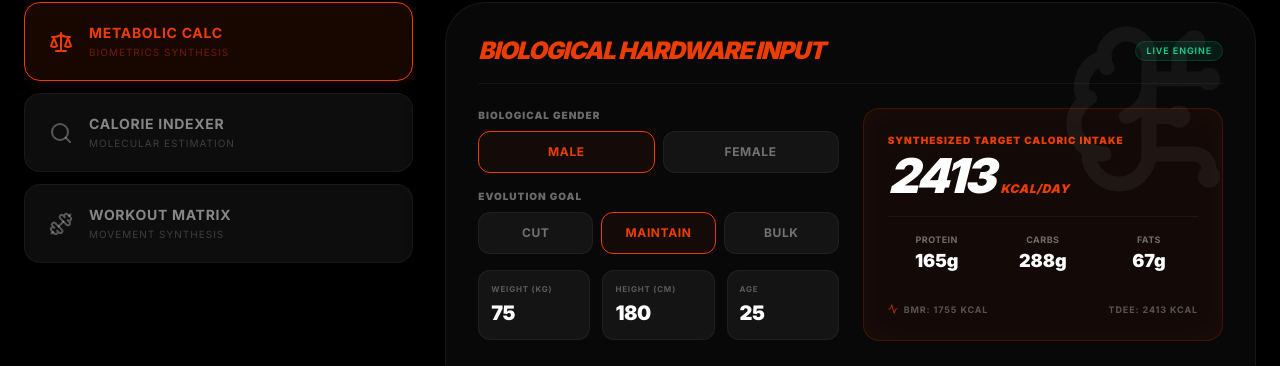
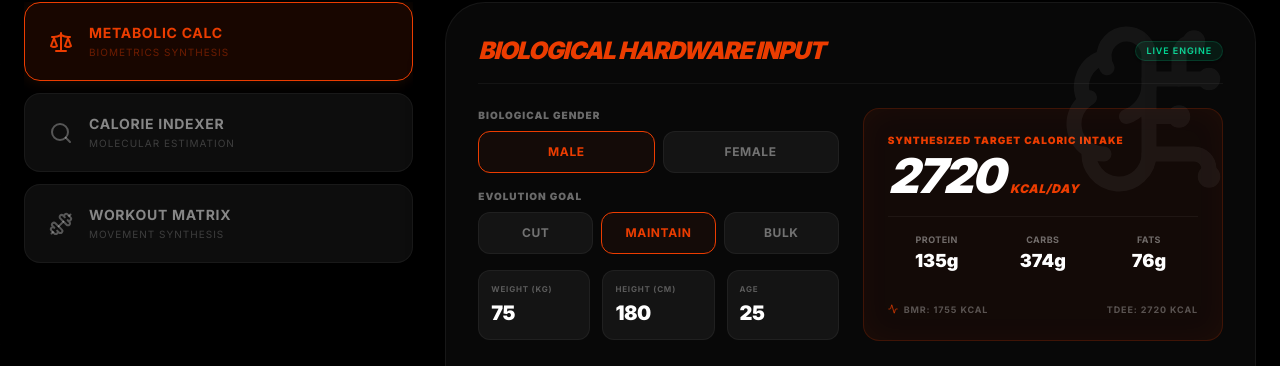
Before and after one commit to gousiya05/fitness, a React (Vite) app: page / in a window 1280 px wide. Shown: the part 1336-1702 px from the top of the page. Built offline with nearby package versions, Linux system fonts and the light colour scheme; a web font is replaced by a local one.

Commit message:
feat: Connect landing page biometrics sandbox dynamically with the main Dashboard telemetry and fuel targets

```diff
--- a/src/components/dashboard/Dashboard.tsx
+++ b/src/components/dashboard/Dashboard.tsx
@@ -74,6 +74,12 @@ export default function Dashboard() {
       try {
         const token = localStorage.getItem('token');
         if (!token) {
+          const stored = localStorage.getItem('userProfile');
+          if (stored) {
+            const p = JSON.parse(stored) as UserProfile;
+            setProfile(p);
+            setMetrics(calculateMetrics(p));
+          }
           setLoading(false);
           return;
         }
--- a/src/pages/Home.tsx
+++ b/src/pages/Home.tsx
@@ -28,15 +28,36 @@ export default function Home() {
   const navigate = useNavigate();
   const [isLoggedIn, setIsLoggedIn] = React.useState(false);
 
+  // Initialize States from existing profile or fallbacks
+  const getInitialProfile = () => {
+    try {
+      const stored = localStorage.getItem('userProfile');
+      if (stored) {
+        return JSON.parse(stored);
+      }
+    } catch (e) {
+      console.error(e);
+    }
+    return null;
+  };
+
+  const initialProfile = getInitialProfile();
+
   // Sandbox States
   const [activeTab, setActiveTab] = React.useState<'metabolic' | 'food' | 'workout'>('metabolic');
 
   // Metabolic Synthesis States
-  const [weight, setWeight] = React.useState<number>(75);
-  const [height, setHeight] = React.useState<number>(180);
-  const [age, setAge] = React.useState<number>(25);
-  const [gender, setGender] = React.useState<'male' | 'female'>('male');
-  const [goal, setGoal] = React.useState<'cut' | 'maintain' | 'bulk'>('maintain');
+  const [weight, setWeight] = React.useState<number>(initialProfile?.weight || 75);
+  const [height, setHeight] = React.useState<number>(initialProfile?.height || 180);
+  const [age, setAge] = React.useState<number>(initialProfile?.age || 25);
+  const [gender, setGender] = React.useState<'male' | 'female'>(
+    initialProfile?.gender === 'female' ? 'female' : 'male'
+  );
+  const [goal, setGoal] = React.useState<'cut' | 'maintain' | 'bulk'>(() => {
+    if (initialProfile?.fitnessGoal === 'weight_loss') return 'cut';
+    if (initialProfile?.fitnessGoal === 'muscle_gain') return 'bulk';
+    return 'maintain';
+  });
 
   // Food Indexer States
   const [foodQuery, setFoodQuery] = React.useState('');
@@ -52,6 +73,32 @@ export default function Home() {
     setIsLoggedIn(!!(user && token));
   }, []);
 
+  // Write changes to userProfile in localStorage so they propagate dynamically to the entire application
+  React.useEffect(() => {
+    let mappedGoal: 'maintenance' | 'weight_loss' | 'muscle_gain' = 'maintenance';
+    if (goal === 'cut') mappedGoal = 'weight_loss';
+    if (goal === 'bulk') mappedGoal = 'muscle_gain';
+
+    const calculatedWater = parseFloat(((weight * 35) / 1000).toFixed(1));
+
+    const sandboxProfile = {
+      age,
+      gender,
+      height,
+      weight,
+      goalWeight: goal === 'cut' ? weight - 5 : (goal === 'bulk' ? weight + 5 : weight),
+      fitnessGoal: mappedGoal,
+      activityLevel: 'moderate',
+      dietPreference: 'non-veg',
+      allergies: '',
+      workoutExperience: 'intermediate',
+      dailyWaterIntake: calculatedWater,
+      stepsGoal: 10000
+    };
+
+    localStorage.setItem('userProfile', JSON.stringify(sandboxProfile));
+  }, [weight, height, age, gender, goal]);
+
   // Metabolic Logic
   const calculateBmr = () => {
     if (gender === 'male') {
@@ -62,15 +109,15 @@ export default function Home() {
   };
 
   const bmr = calculateBmr();
-  const tdee = Math.round(bmr * 1.375); // moderate activity multiplier
+  const tdee = Math.round(bmr * 1.55); // moderate activity multiplier to match dashboard
 
   const getTargetCalories = () => {
-    if (goal === 'cut') return tdee - 500;
-    if (goal === 'bulk') return tdee + 300;
-    return tdee;
+    if (goal === 'cut') return Math.round(tdee - 500);
+    if (goal === 'bulk') return Math.round(tdee + 300);
+    return Math.round(tdee);
   };
   const targetCalories = getTargetCalories();
-  const targetProtein = Math.round(weight * 2.2); // 2.2g per kg
+  const targetProtein = Math.round(weight * (goal === 'bulk' ? 2.2 : (goal === 'cut' ? 2.0 : 1.8)));
   const targetFat = Math.round((targetCalories * 0.25) / 9); // 25% of calories
   const targetCarbs = Math.round((targetCalories - (targetProtein * 4) - (targetFat * 9)) / 4);
 
```
